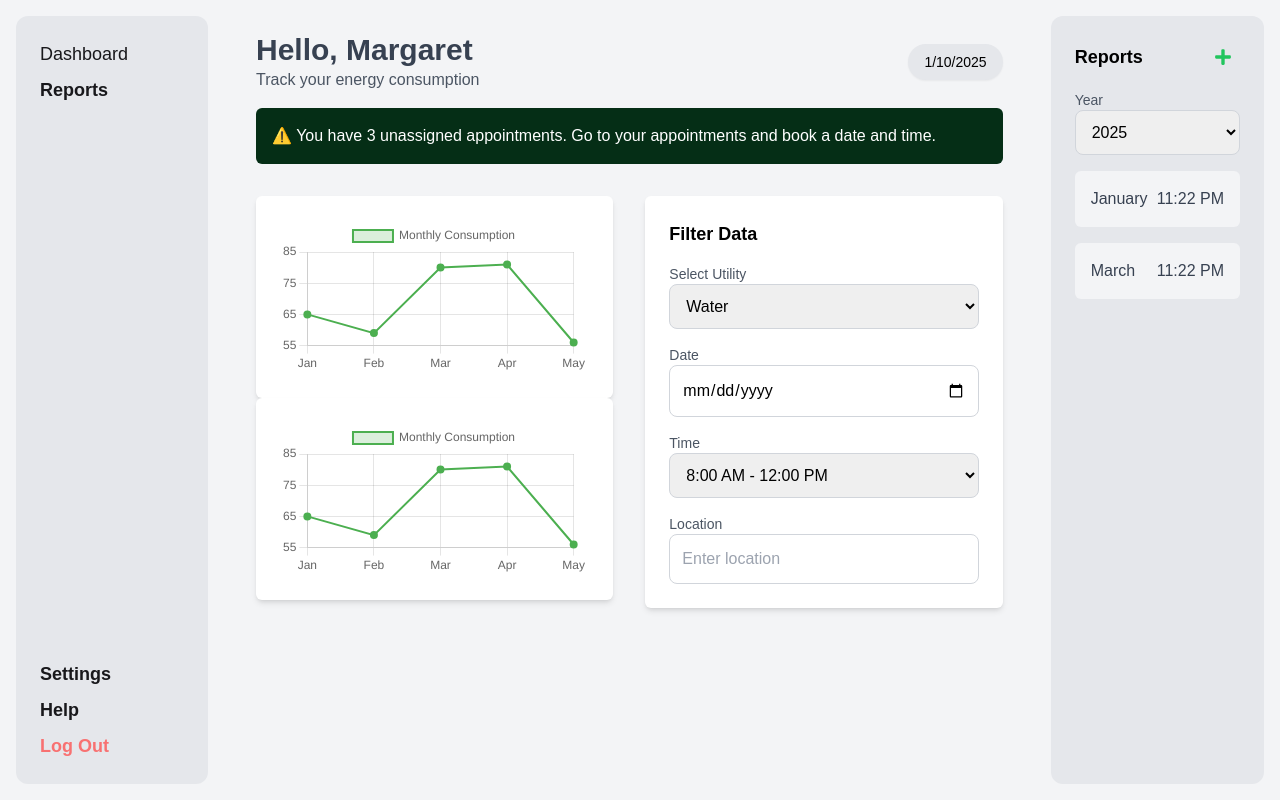
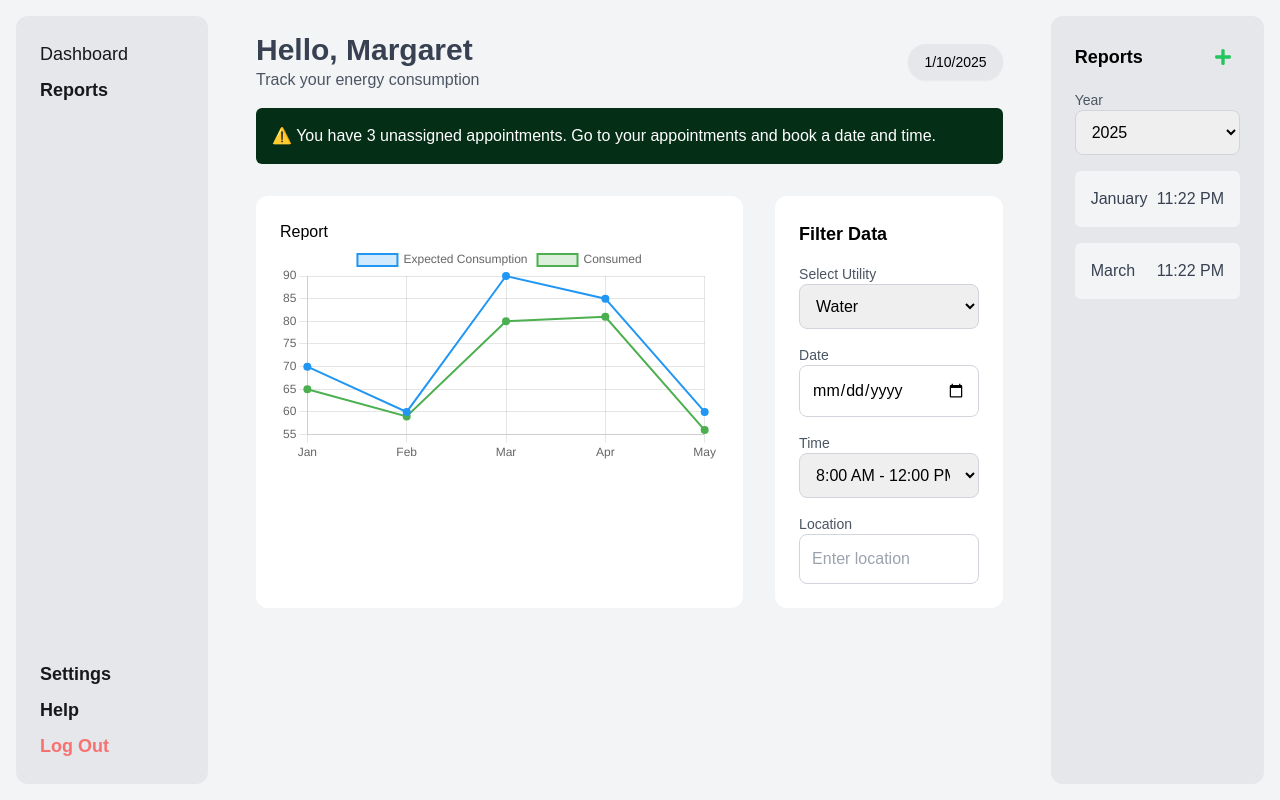
Before and after one commit to heyxdelaram/home-energy-app, a Next.js app: page /dashboard in a window 1280 px wide. Built offline with nearby package versions, Linux system fonts and the light colour scheme.

Commit message:
dashboard layout changes

```diff
--- a/src/app/dashboard/page.js
+++ b/src/app/dashboard/page.js
@@ -32,7 +32,15 @@ export default function Dashboard() {
     labels: ["Jan", "Feb", "Mar", "Apr", "May"],
     datasets: [
       {
-        label: "Monthly Consumption",
+        label: "Expected Consumption",
+        data: [70, 60, 90, 85, 60],
+        borderColor: "#2196F3",
+        backgroundColor: "rgba(33, 150, 243, 0.2)",
+        borderWidth: 2,
+        pointBackgroundColor: "#2196F3",
+      },
+      {
+        label: "Consumed",
         data: [65, 59, 80, 81, 56],
         borderColor: "#4CAF50",
         backgroundColor: "rgba(76, 175, 80, 0.2)",
@@ -115,23 +123,15 @@ export default function Dashboard() {
         </header>
 
         {/* Main Grid */}
-        <div className="grid text-black grid-cols-1 lg:grid-cols-2 gap-8">
+        <div className="grid text-black grid-cols-1 lg:grid-cols-6 gap-8">
           {/* Monthly Consumption */}
-          <div>
-            <div className="bg-white rounded-md shadow-md p-6 col-span-1 lg:col-span-2">
-              {/* <h2 className="text-lg font-bold mb-4">Monthly Consumption</h2> */}
-              <Line data={data} />
-            </div>
-
-            {/* Expected Consumption */}
-            <div className="bg-white rounded-md shadow-md p-6 col-span-1">
-              {/* <h2 className="text-lg font-bold mb-4">Expected Consumption</h2> */}
-              <Line data={data} />
-            </div>
+          <div className="bg-white rounded-xl p-6 col-span-4 lg:col-span-4">
+            <h2>Report</h2>
+            <Line data={data} />
           </div>
 
           {/* Filters Section */}
-          <div className="bg-white rounded-md shadow-md p-6">
+          <div className="bg-white rounded-xl p-6 col-span-2">
             <h3 className="text-lg font-bold mb-4">Filter Data</h3>
             <form className="space-y-4">
               <div>
```
